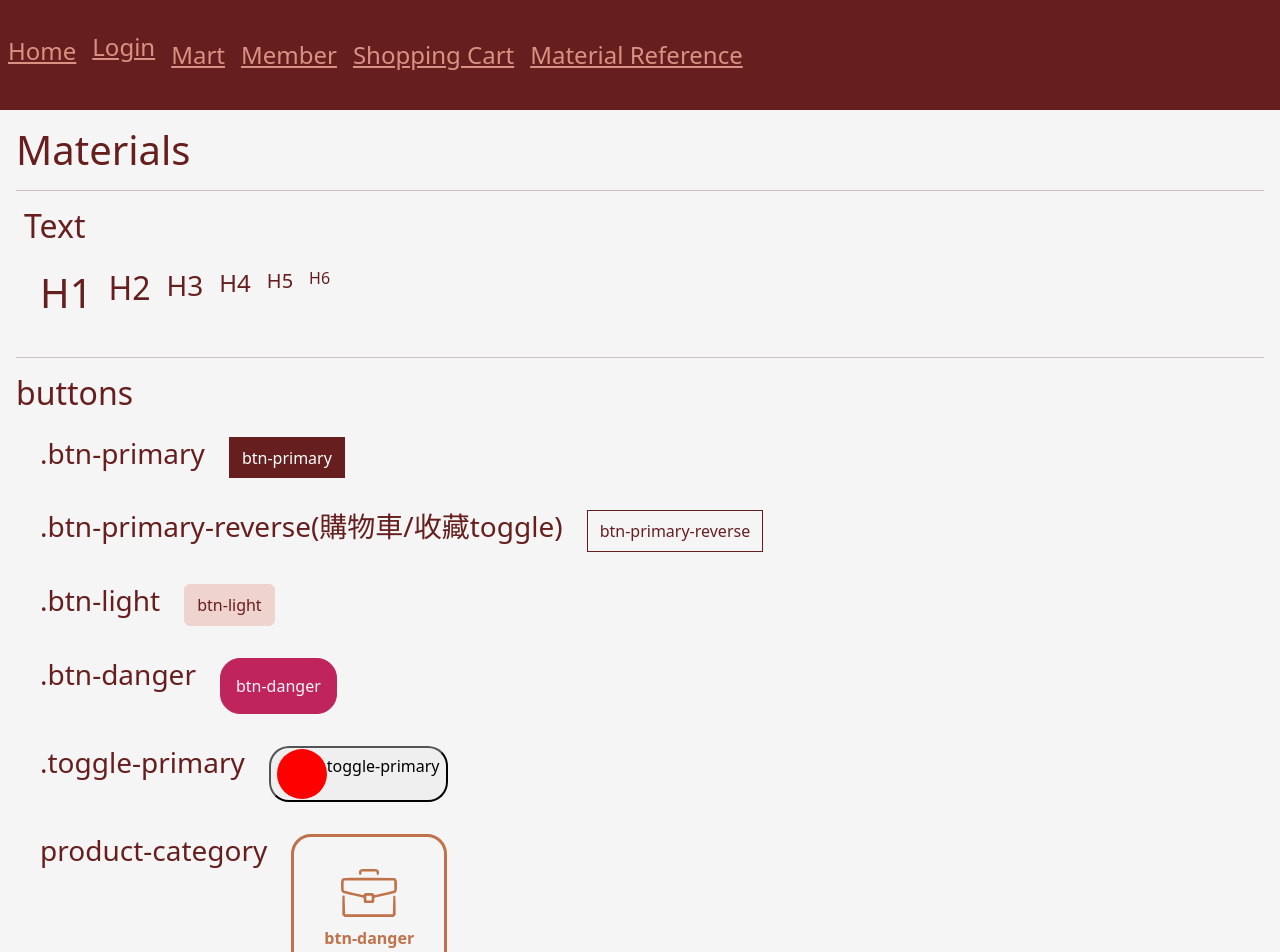
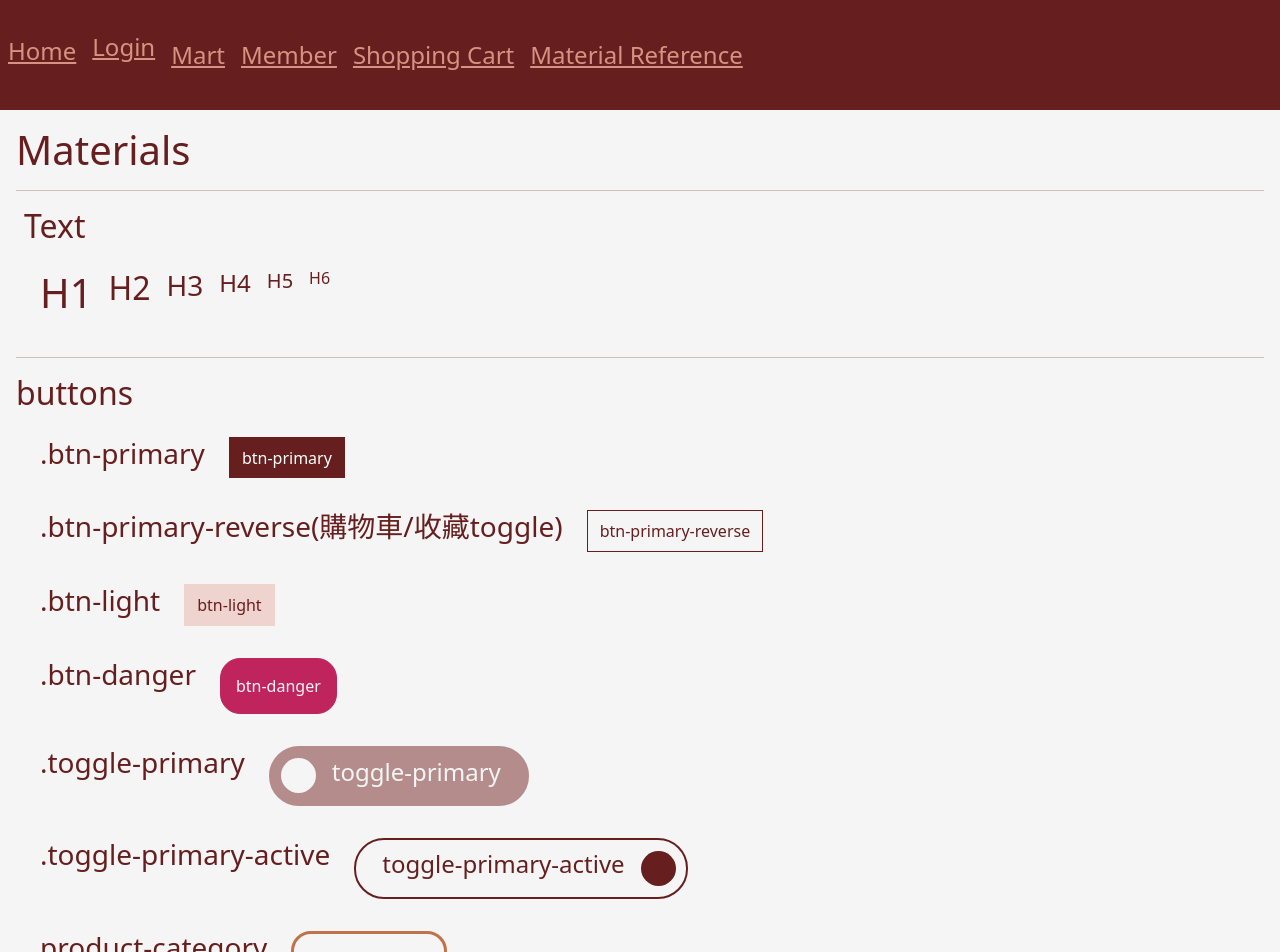
Before and after one commit to Anthya1104/ebook-fe, a React (Create React App) app in the folder ebook-fe/: page /materials in a window 1280 px wide. Shown: the top 952 px of the page. Built offline with nearby package versions, Linux system fonts and the light colour scheme.

Commit message:
[feat]materials basic setted up

```diff
--- a/ebook-fe/src/pages/Materials.js
+++ b/ebook-fe/src/pages/Materials.js
@@ -1,4 +1,5 @@
 import React from 'react'
+import Button from 'react-bootstrap/Button'
 
 function Materials() {
   const categorySVGColor = '#C0724A'
@@ -26,33 +27,40 @@ function Materials() {
         <div className="d-flex flex-column">
           <div className="d-flex my-3">
             <h3 className="mx-4">.btn-primary</h3>
-            <button className="btn btn-primary">btn-primary</button>
+            <Button className="btn btn-primary">btn-primary</Button>
           </div>
           <div className="d-flex my-3">
             <h3 className="mx-4">.btn-primary-reverse(購物車/收藏toggle)</h3>
             {/* toggle作法 : https://react.school/ui/button (button toggle) */}
-            <button className="btn btn-primary-reverse active">
+            <Button className="btn btn-primary-reverse">
               btn-primary-reverse
-            </button>
+            </Button>
           </div>
           <div className="d-flex my-3">
             <h3 className="mx-4">.btn-light</h3>
-            <button className="btn btn-light">btn-light</button>
+            <Button className="btn btn-light">btn-light</Button>
           </div>
           <div className="d-flex my-3">
             <h3 className="mx-4">.btn-danger</h3>
-            <button className="btn btn-danger">btn-danger</button>
+            <Button className="btn btn-danger">btn-danger</Button>
           </div>
           <div className="d-flex my-3">
             <h3 className="mx-4">.toggle-primary</h3>
             <button className="d-flex align-items-center toggle-primary">
               <div className="toggle-inside"></div>
-              <p>toggle-primary</p>
+              <h4 className="px-3">toggle-primary</h4>
+            </button>
+          </div>
+          <div className="d-flex my-3">
+            <h3 className="mx-4">.toggle-primary-active</h3>
+            <button className="d-flex align-items-center toggle-primary-active">
+              <h4 className="px-3">toggle-primary-active</h4>
+              <div className="toggle-inside"></div>
             </button>
           </div>
           <div className="d-flex my-3">
             <h3 className="mx-4">product-category</h3>
-            <button className="btn product-category fw-bold">
+            <div className="btn product-category fw-bold">
               <div className="d-flex flex-column align-items-center my-2">
                 <div className="d-flex my-2">
                   <svg
@@ -78,11 +86,11 @@ function Materials() {
                 </div>
                 btn-danger
               </div>
-            </button>
+            </div>
           </div>
           <div className="d-flex my-3">
             <h3 className="mx-4">product-category-active</h3>
-            <button className="btn product-category-active fw-bold">
+            <div className="btn product-category-active fw-bold">
               <div className="d-flex flex-column align-items-center my-2">
                 <div className="d-flex my-2">
                   <svg
@@ -108,7 +116,7 @@ function Materials() {
                 </div>
                 btn-danger
               </div>
-            </button>
+            </div>
           </div>
         </div>
       </div>
--- a/ebook-fe/src/style/global.scss
+++ b/ebook-fe/src/style/global.scss
@@ -29,6 +29,7 @@ $link-hover-color: #F5F5F5;
   border-radius: 0;
   background:rgba(0,0,0,0);
   border:1px solid $primary;
+  color:$primary;
   &:hover{
     border:1px solid $primary;
     background:$primary;
@@ -72,6 +73,7 @@ $link-hover-color: #F5F5F5;
       fill:$body-bg;
     }
   }
+
   svg{
     fill:$secondary;
   }
@@ -93,13 +95,32 @@ $link-hover-color: #F5F5F5;
 }
 
 .toggle-primary{
-  border-radius: 20px;
+  padding:10px;
+  border:2px solid $info;
+  border-radius: 30px;
+  background:$info;
+  color:$body-bg;
   .toggle-inside{
-    height: 50px;
-    width: 50px;
+    height: 35px;
+    width: 35px;
     border-radius: 50%;
-    background:red;
+    background:$body-bg;
 
   }
 
 }
+.toggle-primary-active{
+  padding:10px;
+  border:2px solid $primary;
+  border-radius: 30px;
+  background:$body-bg;
+  color:$primary;
+  .toggle-inside{
+    height: 35px;
+    width: 35px;
+    border-radius: 50%;
+    background:$primary;
+
+  }
+
+}
```
